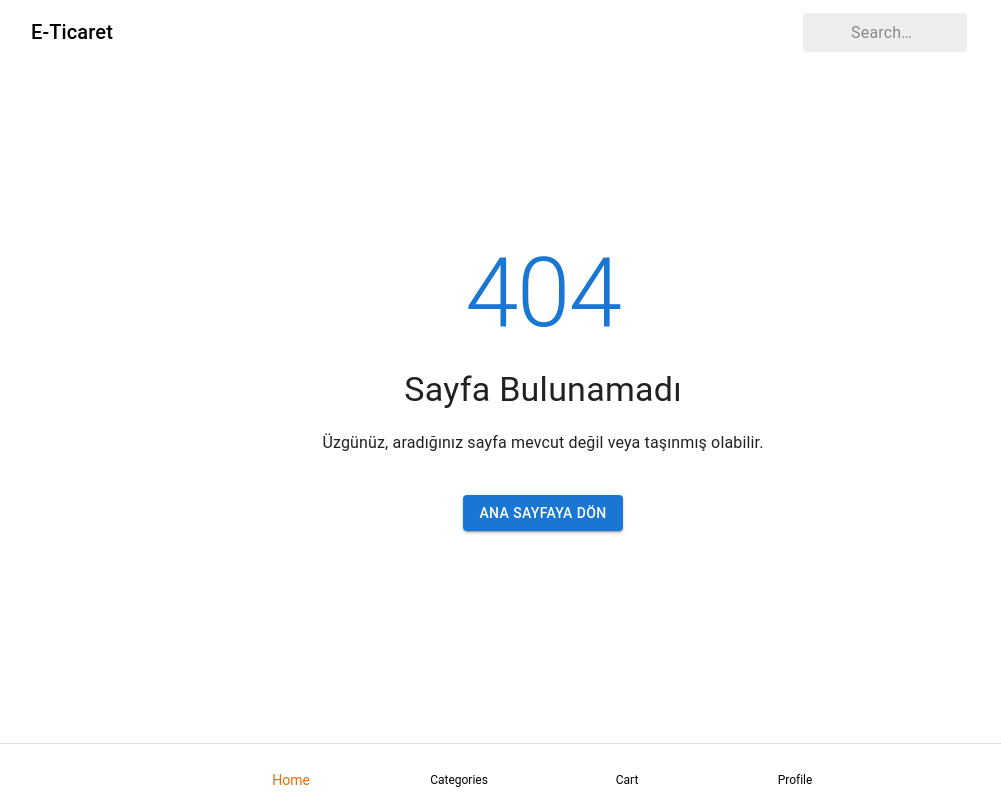
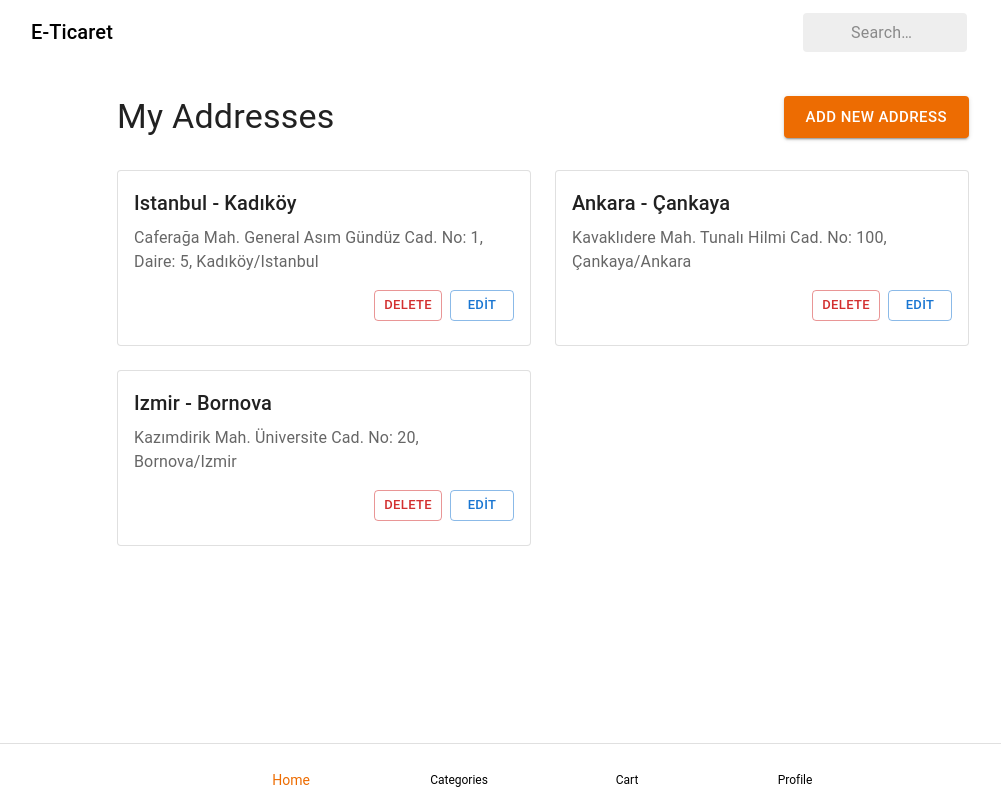
Before and after one commit to FKenan/e-ticaret, a Next.js app: page /profile/addresses in a window 1280 px wide. Before the commit this address had no page. Shown: the whole page, without its empty margins (97-1098 px from the left). Built offline with nearby package versions, Linux system fonts and the light colour scheme; some icons are missing.

Commit message:
feat(ui): add addresses page and update profile navigation
feat(ui): add addresses page and update profile navigation
- Added a new addresses page with dummy data display

```diff
--- a/src/app/(auth)/register/page.js
+++ b/src/app/(auth)/register/page.js
@@ -49,6 +49,7 @@ const RegisterPage = () => {
         </Typography>
         <Box component="form" onSubmit={handleSubmit} sx={{ mt: 1 }}>
           <TextField
+            margin="normal"
             required
             fullWidth
             id="name"
@@ -69,6 +70,7 @@ const RegisterPage = () => {
             }}
           />
           <TextField
+            margin="normal"
             required
             fullWidth
             id="email"
@@ -88,6 +90,7 @@ const RegisterPage = () => {
             }}
           />
           <TextField
+            margin="normal"
             required
             fullWidth
             name="password"
@@ -108,6 +111,7 @@ const RegisterPage = () => {
             }}
           />
           <TextField
+            margin="normal"
             required
             fullWidth
             name="confirmPassword"
@@ -149,7 +153,7 @@ const RegisterPage = () => {
               color: "black",
             }}
           >
-            Already have an account? Sign In
+            Already have an account? Log In
           </Link>
         </Box>
       </Box>
--- a/src/app/layout.js
+++ b/src/app/layout.js
@@ -1,9 +1,9 @@
 import "./globals.css";
 import Container from "@mui/material/Container";
+import { ReduxProvider } from "@/store/provider";
 import ThemeRegistry from "@/components/themeRegistry";
 import Navbar from "@/components/navbar";
 import Footer from "@/components/footer";
-import { ReduxProvider } from "@/store/provider";
 
 export const metadata = {
   title: "Create Next App",
@@ -14,7 +14,7 @@ export default function RootLayout({ children }) {
   return (
     <html lang="tr">
       <body>
-        <Container maxWidth="lg">
+        <Container maxWidth="lg" sx={{ mb: 6 }}>
           <ThemeRegistry>
             <ReduxProvider>
               <Navbar />
--- a/src/app/products/page.js
+++ b/src/app/products/page.js
@@ -6,19 +6,19 @@ const Products = [
     id: 1,
     name: "iPhone 14 Pro",
     price: 1299.99,
-    image: "https://via.placeholder.com/150",
+    image: "https://placehold.co/600x400",
   },
   {
     id: 2,
     name: "Samsung Galaxy S23 Ultra",
     price: 1199.99,
-    image: "https://via.placeholder.com/150",
+    image: "https://placehold.co/600x400",
   },
   {
     id: 3,
     name: "MacBook Air M2",
     price: 1099.0,
-    image: "https://via.placeholder.com/150",
+    image: "https://placehold.co/600x400",
   },
 ];
 
--- /dev/null
+++ b/src/app/profile/addresses/page.js
@@ -0,0 +1,81 @@
+import React from "react";
+import {
+  Container,
+  Typography,
+  Box,
+  Grid,
+  Card,
+  CardContent,
+  Button,
+} from "@mui/material";
+
+const dummyAddresses = [
+  {
+    id: 1,
+    city: "Istanbul",
+    district: "Kadıköy",
+    fullAddress:
+      "Caferağa Mah. General Asım Gündüz Cad. No: 1, Daire: 5, Kadıköy/Istanbul",
+  },
+  {
+    id: 2,
+    city: "Ankara",
+    district: "Çankaya",
+    fullAddress: "Kavaklıdere Mah. Tunalı Hilmi Cad. No: 100, Çankaya/Ankara",
+  },
+  {
+    id: 3,
+    city: "Izmir",
+    district: "Bornova",
+    fullAddress: "Kazımdirik Mah. Üniversite Cad. No: 20, Bornova/Izmir",
+  },
+];
+
+export default function AddressesPage() {
+  return (
+    <Container maxWidth="md" sx={{ mt: 4 }}>
+      <Box
+        sx={{
+          display: "flex",
+          justifyContent: "space-between",
+          alignItems: "center",
+          mb: 4,
+        }}
+      >
+        <Typography variant="h4" component="h1">
+          My Addresses
+        </Typography>
+        <Button variant="contained" color="warning" size="large">
+          Add New Address
+        </Button>
+      </Box>
+      <Grid container spacing={3}>
+        {dummyAddresses.map((address) => (
+          <Grid size={{ xs: 12, sm: 12, md: 6 }} key={address.id}>
+            <Card variant="outlined">
+              <CardContent>
+                <Typography variant="h6" gutterBottom>
+                  {address.city} - {address.district}
+                </Typography>
+                <Typography variant="body1" color="text.secondary">
+                  {address.fullAddress}
+                </Typography>
+                <Box
+                  sx={{ mt: 2, display: "flex", gap: 1 }}
+                  justifyContent="flex-end"
+                >
+                  <Button size="small" variant="outlined" color="error">
+                    Delete
+                  </Button>
+                  <Button size="small" variant="outlined">
+                    Edit
+                  </Button>
+                </Box>
+              </CardContent>
+            </Card>
+          </Grid>
+        ))}
+      </Grid>
+    </Container>
+  );
+}
--- a/src/app/profile/page.js
+++ b/src/app/profile/page.js
@@ -71,7 +71,7 @@ export default function ProfilePage() {
           <Card variant="outlined">
             <CardActionArea
               component={Link}
-              href="/addresses"
+              href="/profile/addresses"
               sx={{ p: 2, textAlign: "center" }}
             >
               <LocationOn sx={{ fontSize: 40 }} />
```
Also changed, not shown: src/components/products/productCarousel.js (+5 -4 lines).
